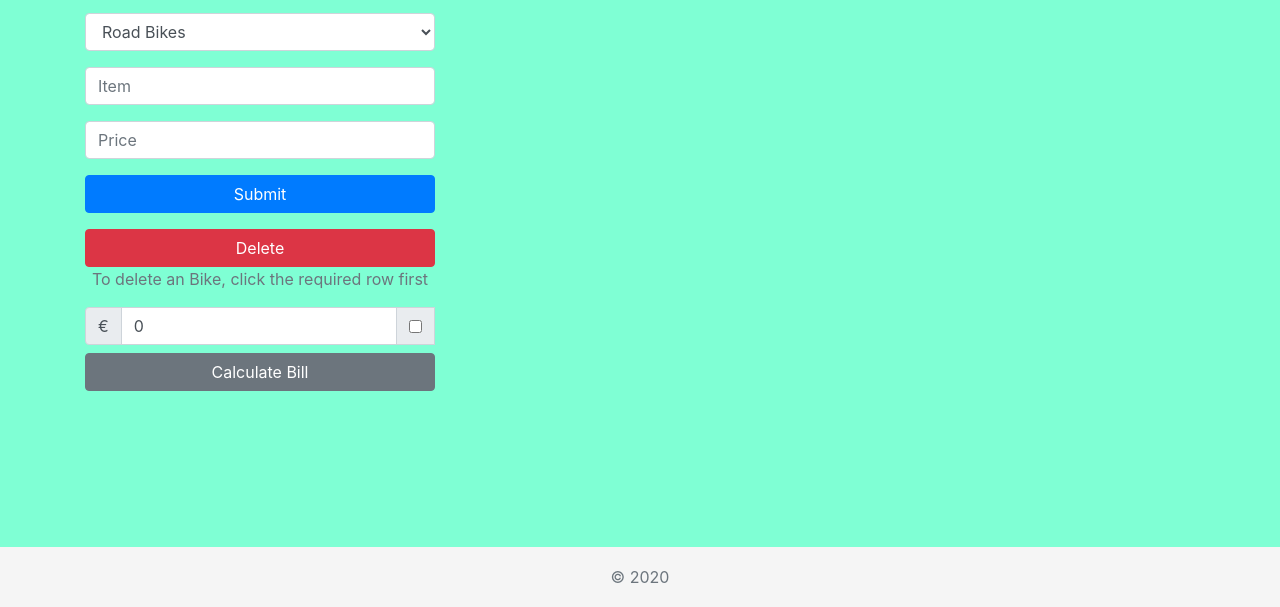
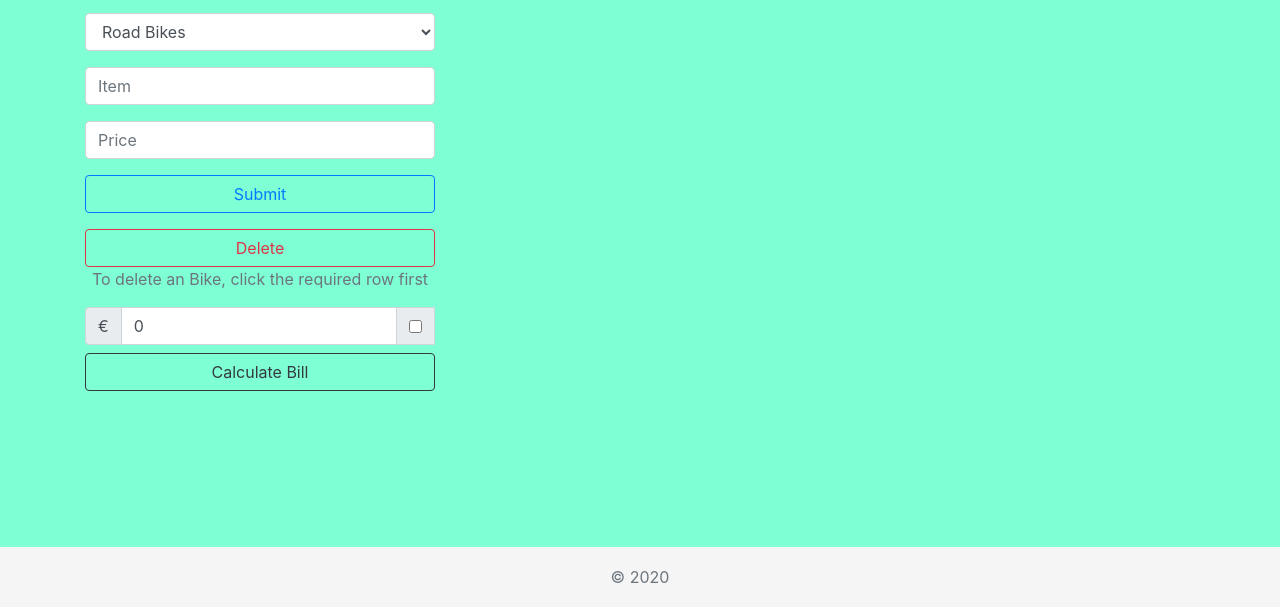
Before and after one commit to PedroMeyer13/Pedro-Bikes, a plain HTML site: page view/index.html in a window 1280 px wide. Shown: the part 193-800 px from the top of the page. Drawn offline with Linux system fonts and the light colour scheme; no server answers.

Commit message:
Better looking buttons

```diff
--- a/view/index.html
+++ b/view/index.html
@@ -66,10 +66,10 @@
                         </select>
                         <input class="form-control mt-3" type="text" name="item" placeholder="Item">
                         <input class="form-control mt-3" type="text" name="price" placeholder="Price">
-                        <button type="submit" class="btn btn-primary btn-block mt-3">Submit</button>
+                        <button type="submit" class="btn btn-outline-primary btn-block mt-3">Submit</button>
                     </div>
                 </form>
-                <button id="delete" class="btn btn-danger btn-block mt-3">Delete</button>
+                <button id="delete" class="btn btn-outline-danger btn-block mt-3">Delete</button>
                 <p class="text-muted text-center">To delete an Bike, click the required row first</p>
                 <form>
                     <div class="input-group">
@@ -82,7 +82,7 @@
                                 <input type="checkbox" id="showKids" aria-label="Checkbox for following text input">
                             </div>
                         </div>
-                        <input class="btn btn-block btn-secondary mt-2" type="button" name="btnCalcBill"
+                        <input class="btn btn-block btn btn btn-outline-dark mt-2" type="button" name="btnCalcBill"
                             value="Calculate Bill" id="calcBill">
                     </div>
                 </form>
```
